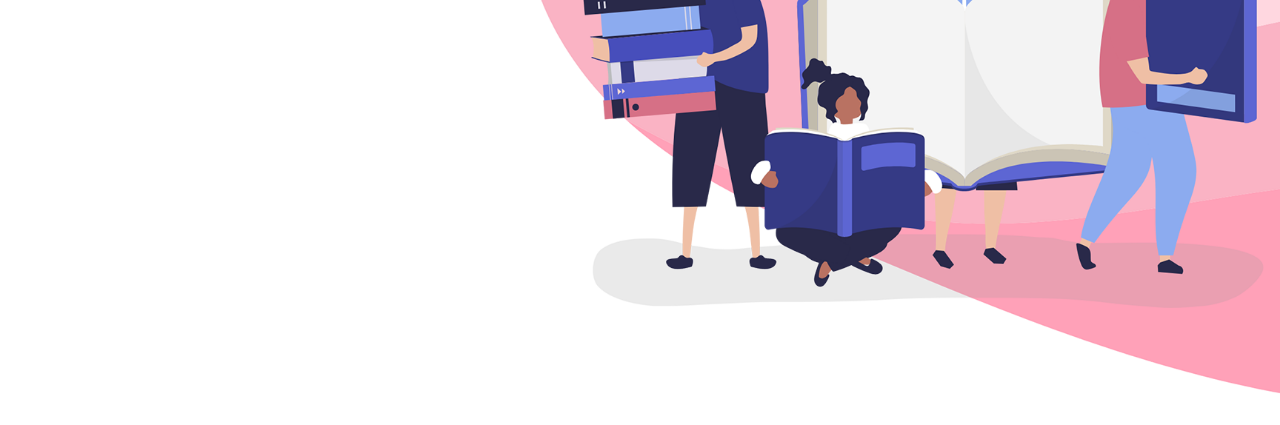
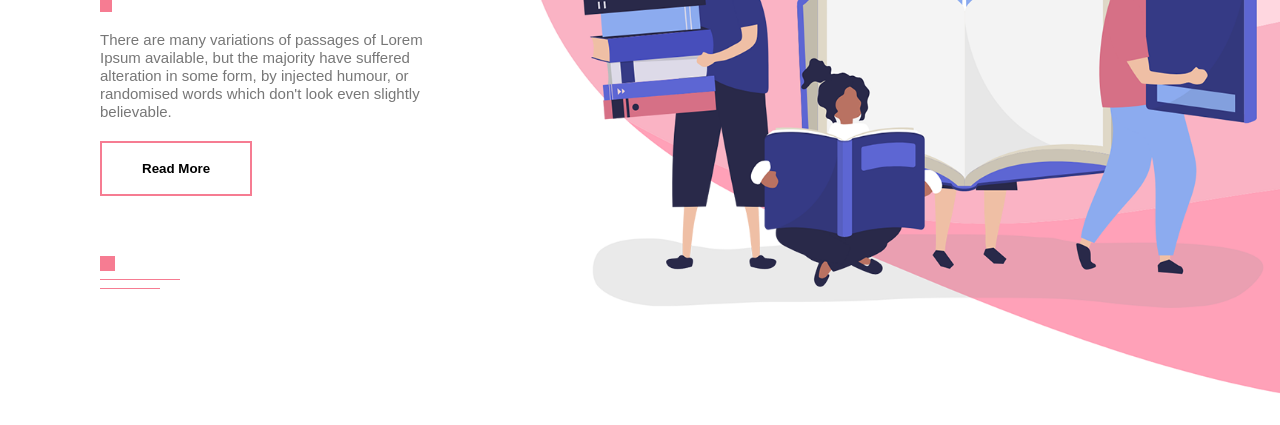
Before and after one commit to umarsahid15/xypo, a plain HTML site: page index.html in a window 1280 px wide. Shown: the part 375-800 px from the top of the page. Drawn offline with Linux system fonts and the light colour scheme.

Commit message:
adding style

```diff
--- a/src/style/style.sass
+++ b/src/style/style.sass
@@ -3,6 +3,7 @@
 *
     margin: 0
     padding: 0
+    font-family: sans-serif
 
 header
     height: 100vh
@@ -18,8 +19,57 @@ nav
 
 .logo
     img
+        margin-top: 30px
         width: 100px
 
+.header-text
+    max-width: 350px
+    margin-top: 140px
 
-h1
-    color: red
+    h1
+        font-size: 34px
+
+    p
+        font-size: 15px
+        line-height: 18px
+        color: #777777
+
+    .square
+        height: 12px
+        width: 12px
+        margin: 15px 0px
+        background-color: #f67c92
+        display: inline-block
+
+    button
+        margin-top: 20px
+        margin-bottom: 60px
+
+    .common-btn
+        padding: 18px 40px
+        background: transparent
+        outline: none
+        border: 2px solid #f67c92
+        font-weight: bold
+        cursor: pointer
+
+    .line
+        line-height: 8px
+
+        .line-1,
+        .line-2,
+        .line-3
+            background: #f67c92
+            display: inline-block
+
+        .line-1
+            width: 15px
+            height: 15px
+
+        .line-2
+            width: 80px
+            height: 1px
+
+        .line-3
+            width: 60px
+            height: 1px
```
Also changed, not shown: src/style/style.css, 1 other file.
